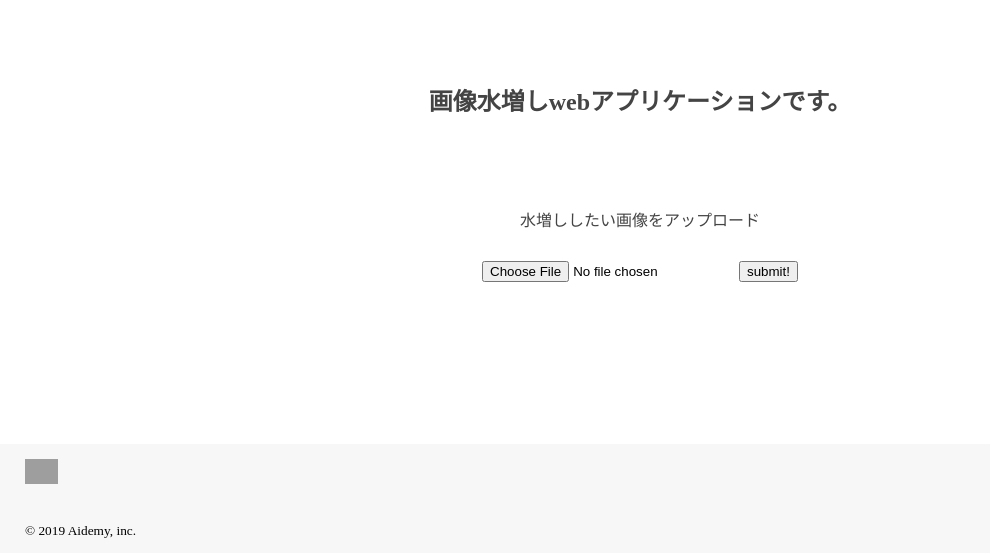
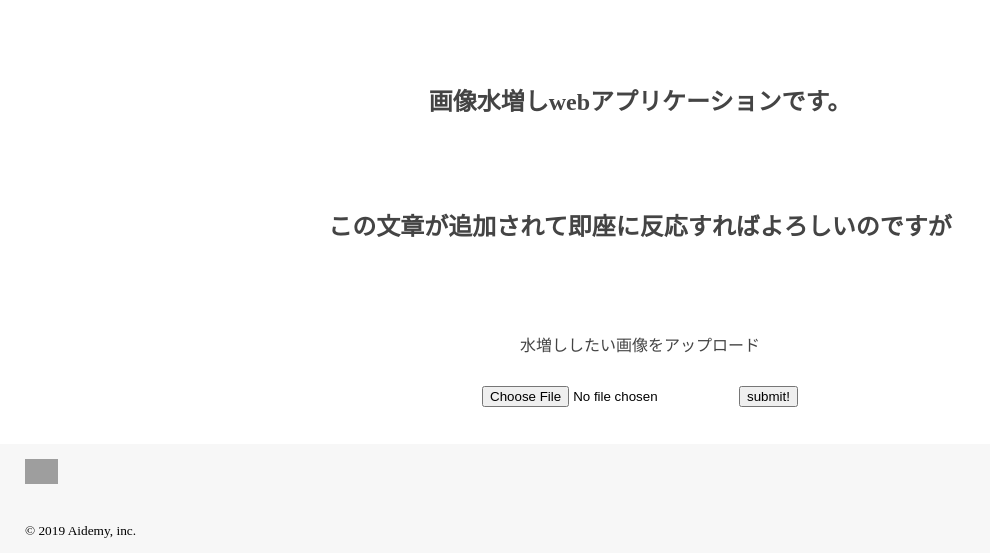
Before and after one commit to Ken-huea/Web_app, a Flask app: page / in a window 1280 px wide. Shown: the part 60-613 px from the top of the page, without its empty margins (0-990 px from the left). Run offline with Flask 2, Linux system fonts and the light colour scheme; grey boxes are pictures that could not be loaded.

Commit message:
index_test

```diff
--- a/templates/index.html
+++ b/templates/index.html
@@ -20,6 +20,8 @@
 
     <div class="main">
       <h2>画像水増しwebアプリケーションです。</h2>
+      <h2>この文章が追加されて即座に反応すればよろしいのですが</h2>
+
       <p>水増ししたい画像をアップロード</p>
       <form method="POST" enctype="multipart/form-data">
         <input class="file_choose" type="file" name="file" />
```
